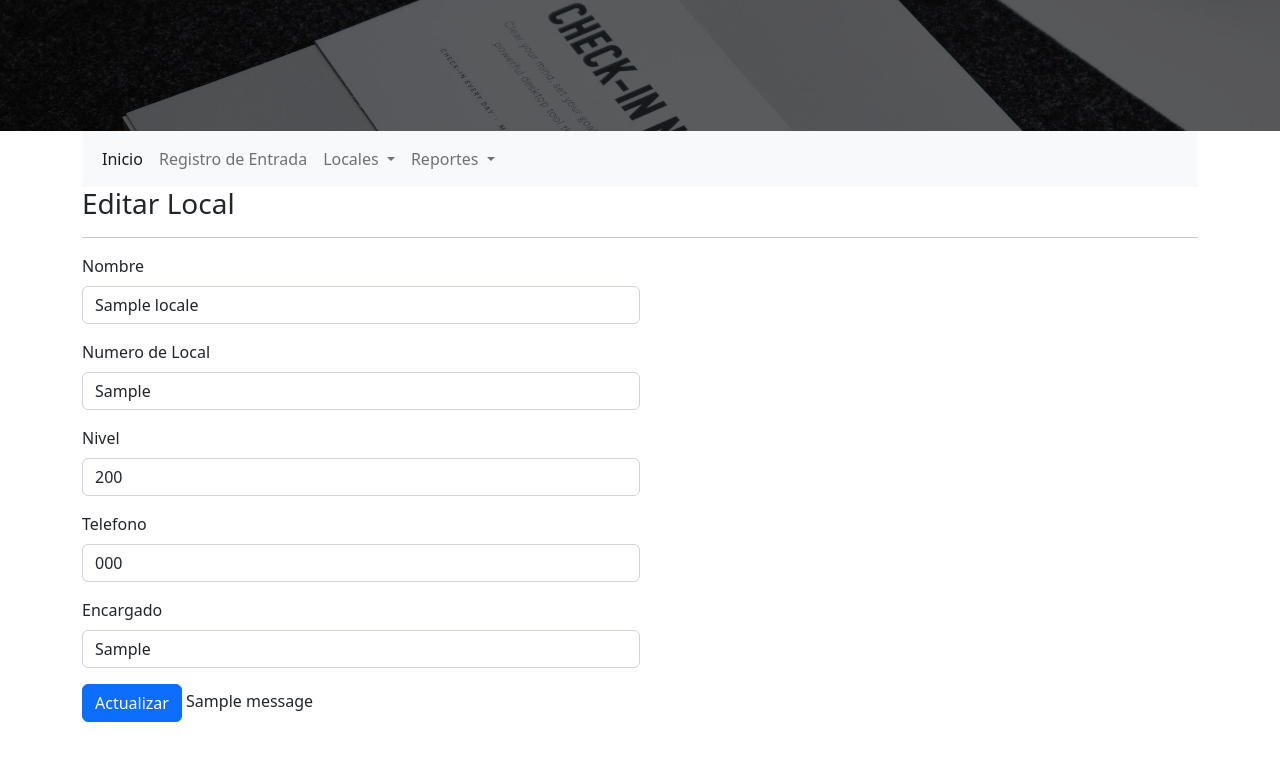
After one commit to jonathanlop82/registro-visitantes, a Flask app: page /editar_local/1 in a window 1280 px wide. The commit adds this page. Shown: the top 761 px of the page. Run offline with Flask 3, Linux system fonts and the light colour scheme; tables that the repository leaves empty hold one stand-in row (values such as "Sample post"); one stand-in notice (Sample message) is shown.

Commit message:
Add local management

```diff
--- a/app.py
+++ b/app.py
@@ -11,14 +11,14 @@ app.secret_key = b'_5#y2L"F4Q8z\n\xec]/'
 app.config['SQLALCHEMY_DATABASE_URI'] = "sqlite:///registro-visitas.db"
 db = SQLAlchemy(app)
 
-app.config["IMAGE_UPLOADS"] = "/Users/tecnologia/WORKDIR/REGISTRO_DE_VISITAS/static/img/images_id/"
+app.config["IMAGE_UPLOADS"] = "/Users/tecnologia/WORKDIR/REGISTRO-VISITANTES/static/img/images_id/"
 
 class Visitantes(db.Model):
     id = db.Column(db.Integer, primary_key=True)
-    name = db.Column(db.String(250), nullable=False)
-    company = db.Column(db.String(250), nullable=False)
-    cid = db.Column(db.String(20), unique=True, nullable=False)
-    id_image = db.Column(db.String(100), nullable=True)
+    nombre_visitante = db.Column(db.String(250), nullable=False)
+    empresa_visitante = db.Column(db.String(250), nullable=False)
+    cedula_visitante = db.Column(db.String(20), unique=True, nullable=False)
+    imagen_cedula = db.Column(db.String(100), nullable=True)
 
 
     def __repr__(self):
@@ -26,26 +26,50 @@ class Visitantes(db.Model):
 
 class Visitas(db.Model):
     id = db.Column(db.Integer, primary_key=True)
-    cid = db.Column(db.String(20), nullable=False)
-    date_in = db.Column(db.DateTime, nullable=False)
-    date_out = db.Column(db.DateTime)
-    status = db.Column(db.Boolean, nullable=False)
+    local_id = db.Column(db.Integer, nullable=False)
+    visitante_id = db.Column(db.Integer, nullable=False)
+    fecha_ingreso = db.Column(db.DateTime, nullable=False)
+    fecha_salida = db.Column(db.DateTime)
+    numero_tiquete = db.Column(db.String(250), nullable=False)
+    color_tiquete = db.Column(db.String(250), nullable=False)
+    estado_visita = db.Column(db.Boolean, nullable=False)
+    usuario_id = db.Column(db.Integer, nullable=False)
 
 
     def __repr__(self):
         return '<Visitas %r>' % self.id
 
+class Locales(db.Model):
+    id = db.Column(db.Integer, primary_key=True)
+    nombre_local = db.Column(db.String(250), nullable=False)
+    codigo_local = db.Column(db.String(250), nullable=False)
+    nivel_local = db.Column(db.String(50), nullable=False)
+    telefono_local = db.Column(db.String(50), nullable=True)
+    encargado_local = db.Column(db.String(250), nullable=True)
+
+    def __repr__(self):
+        return '<Locales %r>' % self.nombre_local
+
+class Usuarios(db.Model):
+    id = db.Column(db.Integer, primary_key=True)
+    nombre_usuario = db.Column(db.String(250), nullable=False)
+    correo = db.Column(db.String(250), nullable=False)
+    password = db.Column(db.String(20), unique=True, nullable=False)
 
 
-db.create_all()
+    def __repr__(self):
+        return '<Usuarios %r>' % self.id
 
-# visitante = Visitantes(name='Jonathan Lopez', company='Altaplaza Mall', cid='8-761-825')
-# db.session.add(visitante)
-# db.session.commit()
+with app.app_context():
+    db.create_all()
 
-# visita = Visitas(cid='8-761-825', date_in=dt.datetime.now(), status=True)
-# db.session.add(visita)
-# db.session.commit()
+    # visitante = Visitantes(name='Jonathan Lopez', company='Altaplaza Mall', cid='8-761-825')
+    # db.session.add(visitante)
+    # db.session.commit()
+
+    # visita = Visitas(cid='8-761-825', date_in=dt.datetime.now(), status=True)
+    # db.session.add(visita)
+    # db.session.commit()
 
 
 @app.route('/')
@@ -53,77 +77,132 @@ def home():
     visits = db.session.query(
          Visitas, Visitantes,
     ).filter(
-         Visitas.cid == Visitantes.cid,
+         Visitas.visitante_id == Visitantes.id,
     ).filter(
-         Visitas.status == True,
+         Visitas.estado_visita == True,
     ).all()
     return render_template('index.html', visits=visits)
 
 @app.route('/buscar', methods=['POST','GET'])
 def search():
     if request.method == "POST":
-        cid = request.form.get("cid")
-        visitor_to_find = Visitantes.query.filter_by(cid=cid).first()
+        cedula_visitante = request.form.get("cid")
+        visitor_to_find = Visitantes.query.filter_by(cedula_visitante=cedula_visitante).first()
         if visitor_to_find:
             return render_template('register.html', visitor=visitor_to_find)
         else:
             flash('Visitante no encontrado')
-            return render_template('register.html', cid=cid)
+            return render_template('register.html', cedula_visitante=cedula_visitante)
 
     return render_template('register_search.html')
+
+@app.route('/locales', methods=['POST','GET'])
+def agregar_local():
+    if request.method == "POST":
+        nombre_local = request.form.get("nombre_local")
+        numero_local = request.form.get("numero_local")
+        nivel = request.form.get("nivel")
+        telefono = request.form.get("telefono")
+        encargado = request.form.get("encargado")
+        nuevo_local = Locales(nombre_local=nombre_local, codigo_local=numero_local, nivel_local=nivel, telefono_local=telefono, encargado_local=encargado)
+        db.session.add(nuevo_local)
+        db.session.commit()
+        flash('Registro realizado exitosamente!')
+        return redirect(url_for('agregar_local'))
+    return render_template('locales.html')
+
+@app.route('/actualizar_locales')
+def actualizar_locales():
+    locales = db.session.query(Locales).order_by(Locales.codigo_local).all()
+
+    return render_template('actualizar_locales.html', locales=locales)
+
+@app.route('/editar_local/<int:id>', methods=['POST','GET'])
+def editar_local(id=id):
+    if request.method == 'POST':
+        local_por_actualizar = Locales.query.get(id)
+        local_por_actualizar.nombre_local = request.form.get("nombre_local")
+        local_por_actualizar.codigo_local = request.form.get("numero_local")
+        local_por_actualizar.nivel_local = request.form.get("nivel")
+        local_por_actualizar.telefono_local = request.form.get("telefono")
+        local_por_actualizar.encargado_local = request.form.get("encargado")
+        db.session.commit()
+        flash('Registro realizado exitosamente!')
+        return redirect(url_for('actualizar_locales'))
+    else:
+        local = Locales.query.filter_by(id=id).first()
+        return render_template('editar_local.html', local=local)
+
+@app.route('/eliminar_locales')
+def eliminar_locales():
+    locales = db.session.query(Locales).order_by(Locales.codigo_local).all()
+    return render_template('eliminar_locales.html', locales=locales)
+
+@app.route('/eliminar_local/<int:id>', methods=['POST','GET'])
+def eliminar_local(id=id):
+    if request.method == 'POST':
+        local_por_eliminar = Locales.query.get(id)
+        db.session.delete(local_por_eliminar)
+        db.session.commit()
+        flash('Registro eliminado exitosamente!')
+        return redirect(url_for('eliminar_locales'))
+    else:
+        return redirect(url_for('eliminar_locales'))
 
 
 
 
-@app.route('/register', methods=['GET', 'POST'])
-def register():
-    if request.method == "POST":
-        cid = request.form.get("cid")
-        name = request.form.get("name")
-        company = request.form.get("company")
-        # if request.files['image'].filename == '':
-        #     print('No hay archivo')
-        # else:
-        #     print(request.files['image'].filename)
-        if request.files:
-            # print('UPLOAD')
-            image = request.files["image"]
-            # print(image + "Uploaded to Faces")
-            # flash('Image successfully Uploaded to Faces.')
-            image.save(os.path.join(app.config["IMAGE_UPLOADS"], image.filename))
-            filename = os.path.join(app.config["IMAGE_UPLOADS"], image.filename)
-            id_image = str(image.filename)
-        else:
-            # print('NOTHING')
-            id_image = None
 
 
-        visitor = Visitantes.query.filter_by(cid=cid).first()
-
-        # visits = Visitas.query.filter_by(cid=cid).all()
-        visits = db.session.query(Visitas).filter(Visitas.cid == cid).filter(Visitas.status == True).all()
-
-        if not(visitor):
-            visitante = Visitantes(name=name, company=company, cid=cid, id_image=id_image)
-            db.session.add(visitante)
-            db.session.commit()
-
-        if not(visits):
-            visita = Visitas(cid=cid, date_in=dt.datetime.now(), status=True)
-            db.session.add(visita)
-            db.session.commit()
-            flash('Registro realizado exitosamente!')
-            return redirect(url_for('home'))
-
-        else:
-            flash('Existe un registro sin salida registrada!')
-            return render_template('register.html')
+# @app.route('/register', methods=['GET', 'POST'])
+# def register():
+#     if request.method == "POST":
+#         cid = request.form.get("cid")
+#         name = request.form.get("name")
+#         company = request.form.get("company")
+#         # if request.files['image'].filename == '':
+#         #     print('No hay archivo')
+#         # else:
+#         #     print(request.files['image'].filename)
+#         if request.files:
+#             # print('UPLOAD')
+#             image = request.files["image"]
+#             # print(image + "Uploaded to Faces")
+#             # flash('Image successfully Uploaded to Faces.')
+#             image.save(os.path.join(app.config["IMAGE_UPLOADS"], image.filename))
+#             filename = os.path.join(app.config["IMAGE_UPLOADS"], image.filename)
+#             id_image = str(image.filename)
+#         else:
+#             # print('NOTHING')
+#             id_image = None
 
 
-        flash('Registro realizado exitosamente!')
-        return render_template('register.html')
+#         visitor = Visitantes.query.filter_by(cid=cid).first()
 
-    return render_template('register.html')
+#         # visits = Visitas.query.filter_by(cid=cid).all()
+#         visits = db.session.query(Visitas).filter(Visitas.cid == cid).filter(Visitas.status == True).all()
+
+#         if not(visitor):
+#             visitante = Visitantes(name=name, company=company, cid=cid, id_image=id_image)
+#             db.session.add(visitante)
+#             db.session.commit()
+
+#         if not(visits):
+#             visita = Visitas(cid=cid, date_in=dt.datetime.now(), status=True)
+#             db.session.add(visita)
+#             db.session.commit()
+#             flash('Registro realizado exitosamente!')
+#             return redirect(url_for('home'))
+
+#         else:
+#             flash('Existe un registro sin salida registrada!')
+#             return render_template('register.html')
+
+
+#         flash('Registro realizado exitosamente!')
+#         return render_template('register.html')
+
+#     return render_template('register.html')
 
 # @app.route('/salida/<int:id>', methods=['POST','GET'])
 # def register_out(id):
@@ -149,4 +228,4 @@ def register_out(id=id):
 
 
 if __name__ == '__main__':
-    app.run(debug=True)
+    app.run(debug=True, host='0.0.0.0')
--- a/templates/base.html
+++ b/templates/base.html
@@ -29,6 +29,16 @@
                   </li>
                   <li class="nav-item">
                     <a class="nav-link" href="{{ url_for('search') }}">Registro de Entrada</a>
+                  </li>
+                  <li class="nav-item dropdown">
+                    <a class="nav-link dropdown-toggle" href="#" role="button" data-bs-toggle="dropdown" aria-expanded="false">
+                      Locales
+                    </a>
+                    <ul class="dropdown-menu">
+                      <li><a class="dropdown-item" href="{{ url_for('agregar_local') }}">Nuevo Local</a></li>
+                      <li><a class="dropdown-item" href="{{ url_for('actualizar_locales') }}">Actualizar Local</a></li>
+                      <li><a class="dropdown-item" href="{{ url_for('eliminar_locales') }}">Eliminar Local</a></li>
+                    </ul>
                   </li>
                   <li class="nav-item dropdown">
                     <a class="nav-link dropdown-toggle" href="#" role="button" data-bs-toggle="dropdown" aria-expanded="false">
--- /dev/null
+++ b/templates/editar_local.html
@@ -0,0 +1,57 @@
+{% extends "base.html" %}
+
+{% block content %}
+
+<h3> Editar Local </h3>
+<hr>
+<div class="col-6">
+    <form action="{{ url_for('editar_local',id=local.id) }}" method="POST" enctype="multipart/form-data" >
+        <div class="mb-3">
+            <label for="InputNombre" class="form-label">Nombre</label>
+            <input type="text" class="form-control" id="InputNombre" name="nombre_local" value="{{ local.nombre_local }}">
+            <!-- <div id="emailHelp" class="form-text">We'll never share your email with anyone else.</div> -->
+        </div>
+        <div class="mb-3">
+            <label for="InputNumLocal" class="form-label">Numero de Local</label>
+            <input type="text" class="form-control" id="InputNumLocal" name="numero_local" value="{{ local.codigo_local }}">
+        </div>
+        <div class="mb-3">
+            <label for="InputNivel" class="form-label">Nivel</label>
+            <!-- <input type="text" class="form-control" id="InputNivel" name="nivel"> -->
+            <select class="form-control" name="nivel" id="InputNivel">
+                {% if local.nivel_local == '000' %}
+                <option value="000">000</option>
+                <option value="100">100</option>
+                <option value="200">200</option>
+                {% elif local.nivel_local == '100' %}
+                <option value="000">000</option>
+                <option value="100" selected="selected">100</option>
+                <option value="200">200</option>
+                {% else %}
+                <option value="000">000</option>
+                <option value="100">100</option>
+                <option value="200" selected="selected">200</option>
+                {% endif %}
+            </select>
+        </div>
+        <div class="mb-3">
+            <label for="InputTelefono" class="form-label">Telefono</label>
+            <input type="text" class="form-control" id="InputTelefono" name="telefono" value="{{ local.telefono_local }}">
+        </div>
+        <div class="mb-3">
+            <label for="InputEncargado" class="form-label">Encargado</label>
+            <input type="text" class="form-control" id="InputEncargado" name="encargado" value="{{ local.encargado_local }}">
+        </div>
+
+
+        <button  type="submit" class="btn btn-primary">Actualizar</button>
+    {% with messages = get_flashed_messages() %}
+        {% if messages %}
+            {% for message in messages %}
+            {{ message }}
+            {% endfor %}
+        {% endif %}
+    {% endwith %}
+    </form>
+</div>
+{% endblock %}
```
Also changed, not shown: requirements.txt (added, +9 -0 lines), templates/actualizar_locales.html (added, +61 -0 lines), templates/eliminar_locales.html (added, +61 -0 lines), templates/locales.html (added, +48 -0 lines), registro-visitas.db (deleted), static/img/images_id/iD-NOV2022.webp (added), 1 other file.
